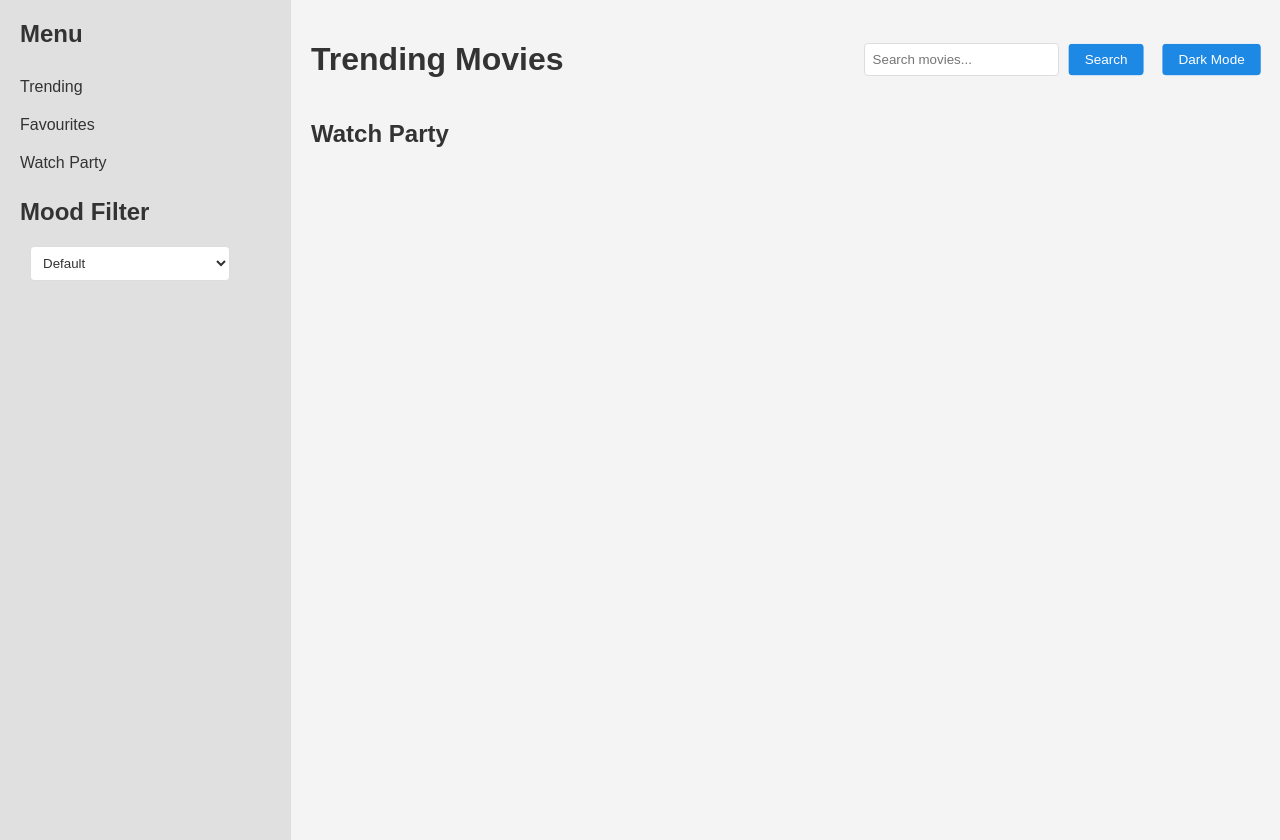
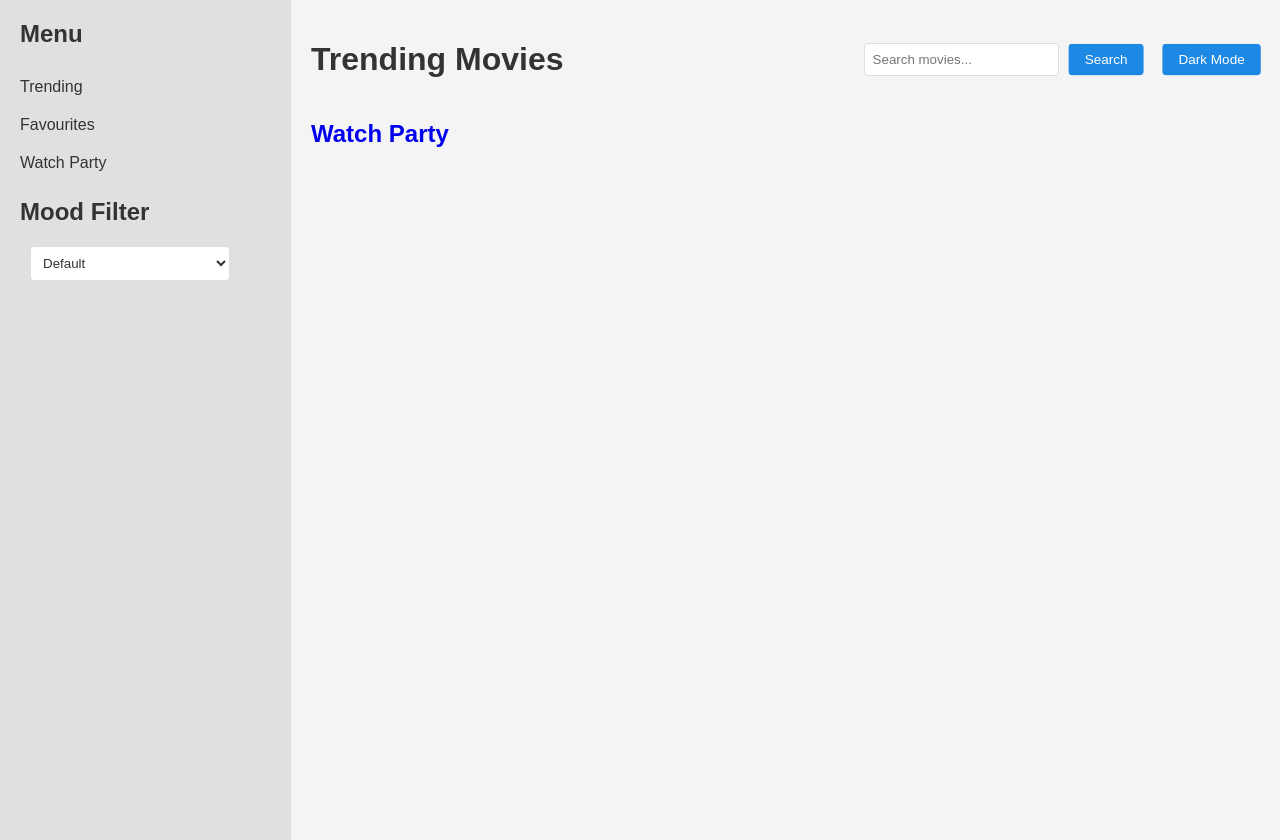
Before and after one commit to manideepika07/uidproject_phase2, a plain HTML site: page website.html in a window 1280 px wide. Both pictures are taken after a click on the item "Watch Party". Drawn offline with Linux system fonts and the light colour scheme; no server answers.

Commit message:
Update website.html

```diff
--- a/website.html
+++ b/website.html
@@ -314,7 +314,7 @@
         <div class="movies" id="favourites-container"></div>
       </div>
       <div id="watch-party" class="watch-party">
-        <h2>Watch Party</h2>
+        <h2><a href="watchparty.html" style="text-decoration:none">Watch Party</a></h2>
       </div>
     </div>
   </div>
```
